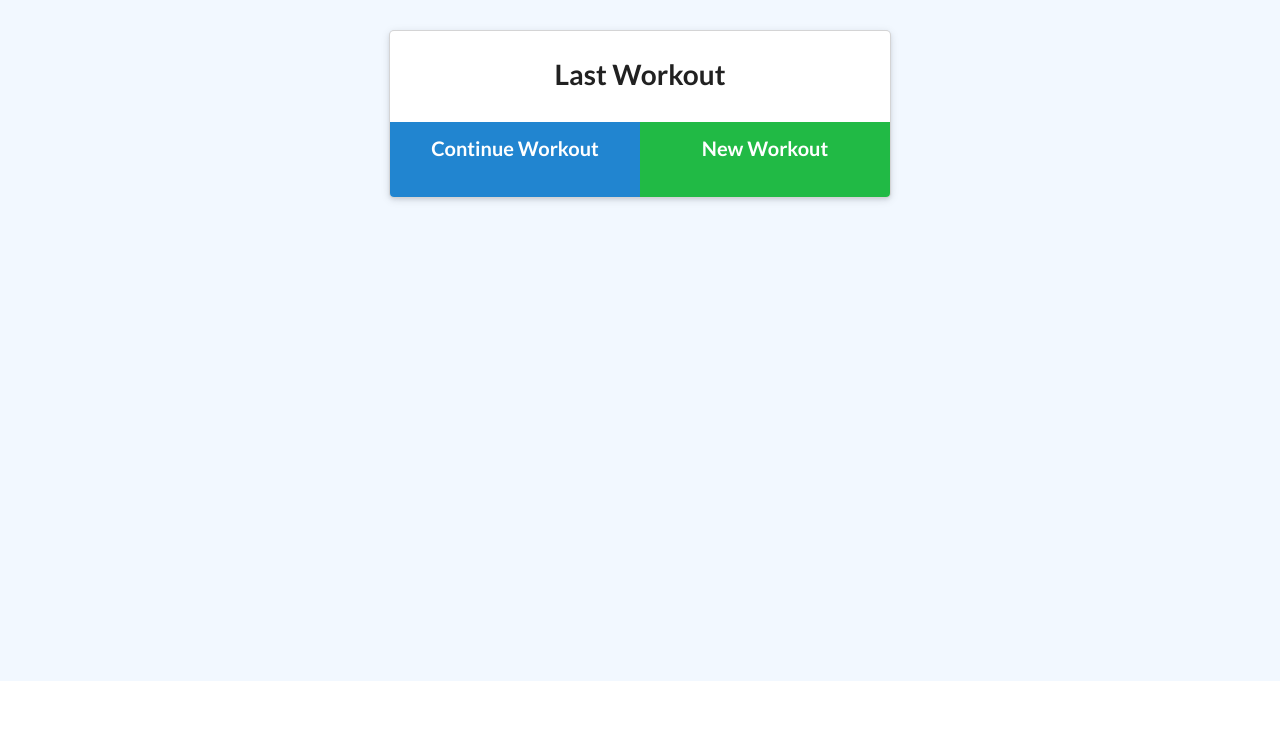
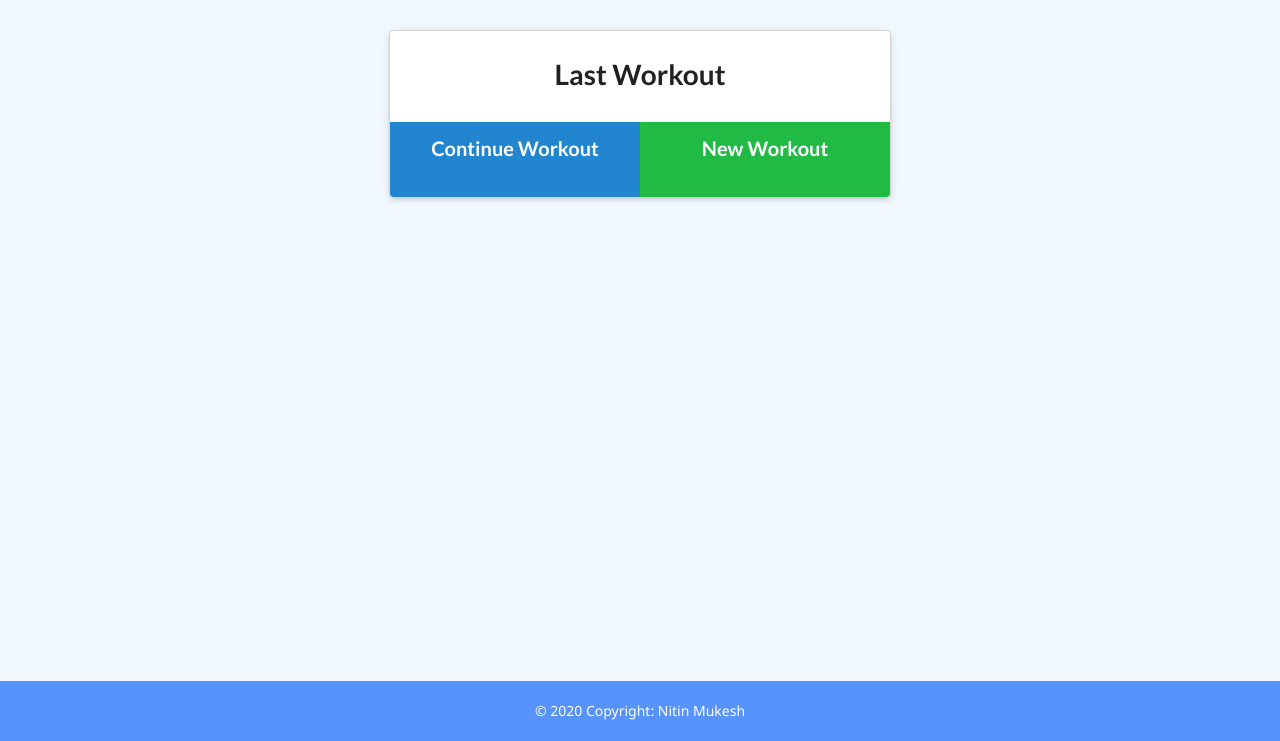
Before and after one commit to nitinmuk/fitness-tracker, a website: page public/index.html in a window 1280 px wide. Shown: the part 199-940 px from the top of the page. Before the commit the page ends 880 px from the top, so only its background shows below. Drawn offline with nearby package versions, Linux system fonts and the light colour scheme; no server answers.

Commit message:
Added footer in fitness tracker home page

```diff
--- a/public/index.html
+++ b/public/index.html
@@ -45,4 +45,14 @@
   <script src="/workout.js"></script>
 </body>
 
+<!-- Footer starts -->
+<footer class="bottom footer">
+  <!-- Copyright starts-->
+  <div class="footer-copyright text-center py-3">
+      &copy; 2020 Copyright:
+      <a href="https://github.com/nitinmuk/" target="_blank">Nitin Mukesh</a>
+  </div>
+  <!-- Copyright ends-->
+</footer>
+
 </html>
--- a/public/style.css
+++ b/public/style.css
@@ -435,3 +435,11 @@ form > button {
     right: -320px;
   }
 }
+
+.footer {
+  height: 50;
+  padding: 20px;
+  text-align: center;
+  background-color: #5793fd;
+  color: white;
+}
```
